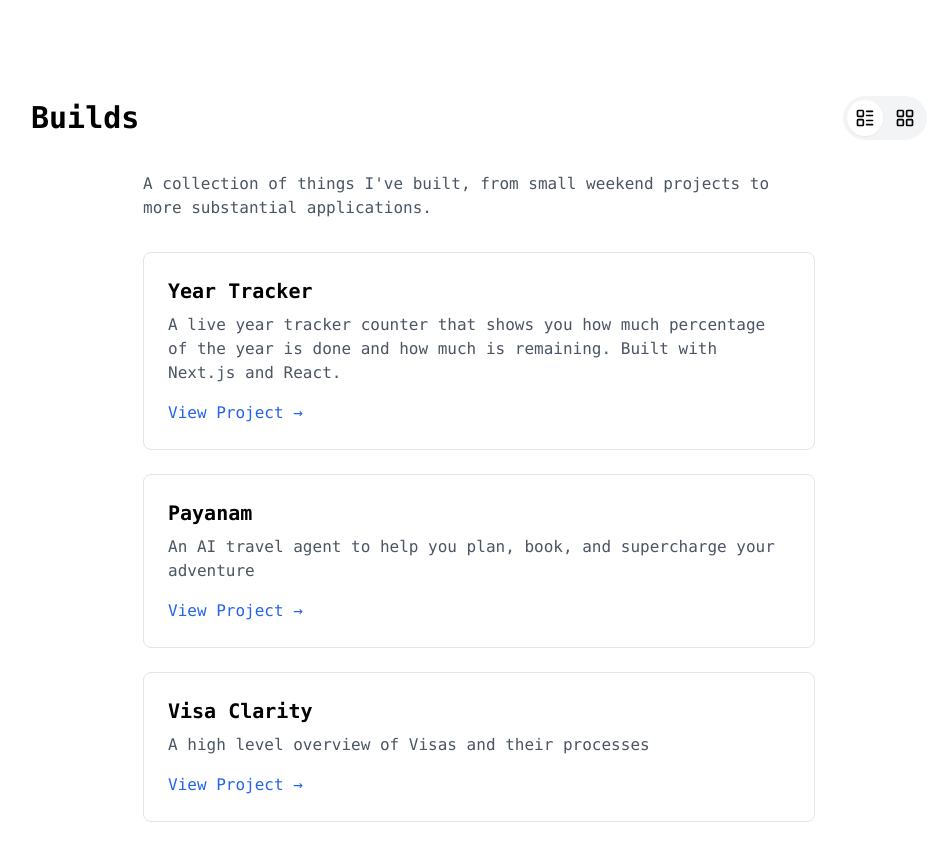
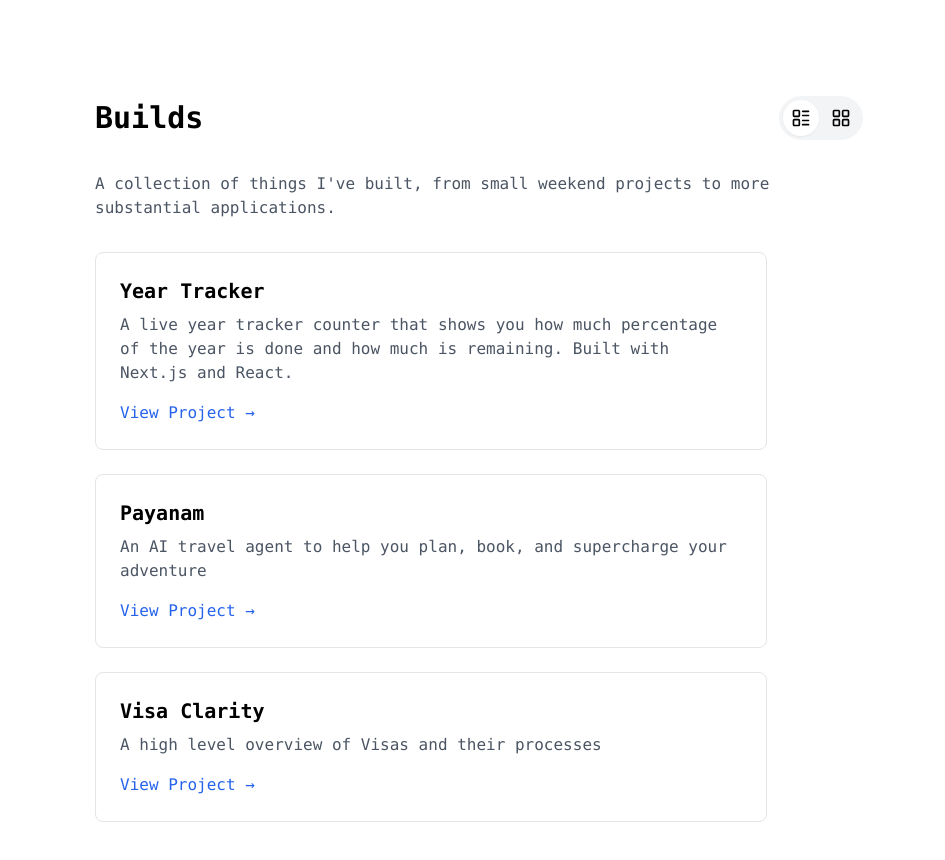
Before and after one commit to sriramkj07/Personalwebsite, a Next.js app: page /builds in a window 1280 px wide. Shown: the top 860 px of the page, without its empty margins (161-1106 px from the left). Built offline with nearby package versions, Linux system fonts and the light colour scheme.

Commit message:
Update page.tsx

```diff
--- a/app/builds/page.tsx
+++ b/app/builds/page.tsx
@@ -24,7 +24,7 @@ const projects = [
 ];
 
 const GridLayout = () => (
-  <div className="grid grid-cols-2 gap-6 max-w-3xl mx-auto">
+  <div className="grid grid-cols-2 gap-6 max-w-3xl">
     {projects.map((project, index) => (
       <div key={index} className="border rounded-lg p-6 relative hover:shadow-lg transition-shadow min-h-[200px]">
         <div className="bg-gray-100 w-10 h-10 rounded-full flex items-center justify-center mb-4">
@@ -41,7 +41,7 @@ const GridLayout = () => (
 );
 
 const ListLayout = () => (
-  <div className="space-y-6 max-w-2xl mx-auto">
+  <div className="space-y-6 max-w-2xl">
     {projects.map((project, index) => (
       <div key={index} className="border rounded-lg p-6 hover:shadow-lg transition-shadow">
         <h2 className="text-xl font-semibold mb-2">{project.title}</h2>
@@ -59,8 +59,8 @@ export default function Builds() {
 
   return (
     <div className="min-h-screen bg-white text-black p-8 md:p-16 lg:p-24 font-mono">
-      <div className="max-w-4xl mx-auto space-y-8">
-        <div className="flex justify-between items-center">
+      <div className="max-w-3xl mx-auto">
+        <div className="flex justify-between items-center mb-8">
           <h1 className="text-3xl font-bold">Builds</h1>
 
           <div className="bg-gray-100 p-1 rounded-full flex gap-1">
@@ -87,11 +87,9 @@ export default function Builds() {
           </div>
         </div>
 
-        {viewType === 'list' && (
-          <p className="text-gray-600 max-w-2xl mx-auto">
-            A collection of things I've built, from small weekend projects to more substantial applications.
-          </p>
-        )}
+        <p className="text-gray-600 mb-8">
+          A collection of things I've built, from small weekend projects to more substantial applications.
+        </p>
 
         {viewType === 'grid' ? <GridLayout /> : <ListLayout />}
       </div>
```
